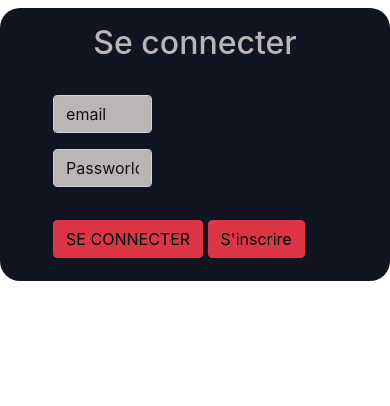
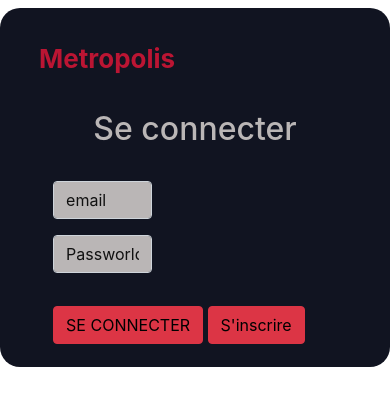
Before and after one commit to Mat08251/ProjetVOD_Duguet_Mathieu, a PHP site: page /php/connexion.php in a window 390 px wide. Shown: the top 406 px of the page. Run offline with PHP 8.4, Linux system fonts and the light colour scheme.

Commit message:
Version-avancé

```diff
--- a/css/connexion.css
+++ b/css/connexion.css
@@ -10,6 +10,16 @@
     color: #BAB6B6;
     margin-top: -2%;
     margin-bottom: 9%;
+}
+
+.Metro {
+    color: #BB1533!important;
+    font-weight: bold;
+    font-size: 36px;
+    margin-top: -10%;
+    margin-bottom: 10%;
+    margin-left: 10%;
+    text-decoration: none!important;
 }
 
 .form-group {
@@ -35,6 +45,11 @@ input::-webkit-input-placeholder {
         width: auto!important;
     }
 
+    .Metro {
+        margin-top: 2%;
+        font-size: 26px;
+    }
+
     .titre-connexion {
         font-size: 10px;
     }
--- a/php/connexion.php
+++ b/php/connexion.php
@@ -14,6 +14,9 @@
     </head>
     <body>
        <div class="col-xs-6 col-12 formu-connexion container ">
+           <div class="row">
+               <a class="Metro" href="../php/index.php">Metropolis</a>
+           </div>
            <div class="col-xs-12 col-12 titre-connexion  text-center ">
                <h2>Se connecter</h2>
            </div>
```
Also changed, not shown: css/description-film.css (+31 -6 lines), css/navbar.css (+9 -0 lines), js/description-film.js (+6 -3 lines), php/description-film.php (+4 -4 lines).
